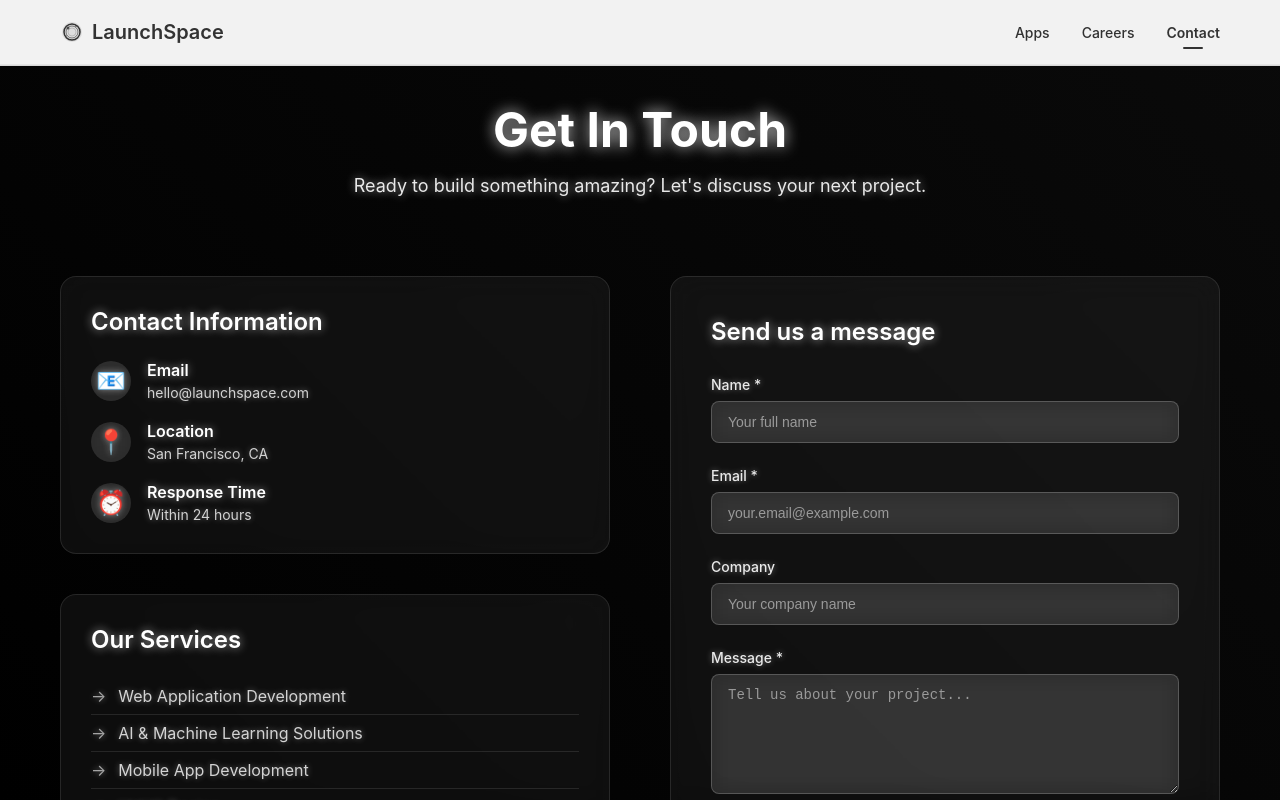
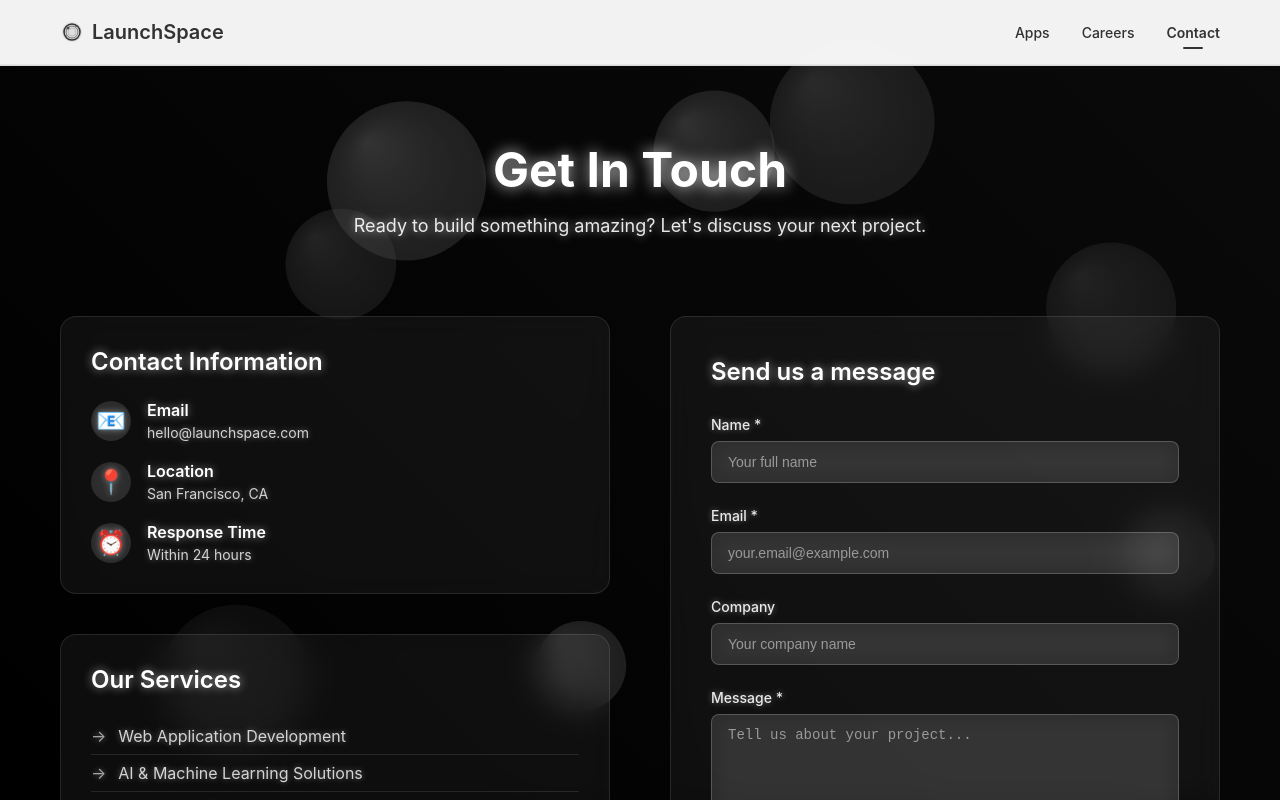
Before and after one commit to UzayPoyrza/LaunchSpace, a React (Create React App) app: page /contact in a window 1280 px wide. Shown: the top 800 px of the page. Built offline with nearby package versions, Linux system fonts and the light colour scheme.

Commit message:
added bubbles in the background and a little bit of padding for desktop

```diff
--- a/src/App.tsx
+++ b/src/App.tsx
@@ -3,6 +3,7 @@ import { BrowserRouter as Router, Routes, Route, Link, useLocation } from 'react
 import './App.css';
 import Apps from './Apps';
 import Contact from './Contact';
+import BubbleBackground from './BubbleBackground';
 
 function AppContent() {
   const [isMenuOpen, setIsMenuOpen] = useState(false);
@@ -36,6 +37,9 @@ function AppContent() {
 
   return (
     <div className={`App ${isHomePage ? 'home-page' : ''}`}>
+      {/* Bubble Background for non-home pages */}
+      {!isHomePage && <BubbleBackground />}
+
       {/* Navigation */}
       <nav className={`navbar ${!isHomePage ? 'inverted' : ''}`}>
         <div className="nav-container">
--- a/src/Apps.css
+++ b/src/Apps.css
@@ -1,6 +1,6 @@
 .apps-page {
   min-height: 100vh;
-  padding: 100px 20px 40px;
+  padding: 140px 20px 40px;
   background: inherit;
   position: relative;
 }
--- /dev/null
+++ b/src/BubbleBackground.css
@@ -0,0 +1,16 @@
+.bubble-background {
+  position: fixed;
+  top: 0;
+  left: 0;
+  width: 100%;
+  height: 100%;
+  pointer-events: none;
+  z-index: -1;
+  opacity: 0.6;
+  filter: blur(0.5px);
+}
+
+/* Ensure bubbles don't interfere with content */
+.bubble-background canvas {
+  display: block;
+}
--- /dev/null
+++ b/src/BubbleBackground.tsx
@@ -0,0 +1,131 @@
+import React, { useEffect, useRef } from 'react';
+import './BubbleBackground.css';
+
+interface Bubble {
+  id: number;
+  x: number;
+  y: number;
+  size: number;
+  speedX: number;
+  speedY: number;
+  opacity: number;
+}
+
+function BubbleBackground() {
+  const canvasRef = useRef<HTMLCanvasElement>(null);
+  const bubblesRef = useRef<Bubble[]>([]);
+  const animationRef = useRef<number | undefined>(undefined);
+
+  useEffect(() => {
+    const canvas = canvasRef.current;
+    if (!canvas) return;
+
+    const ctx = canvas.getContext('2d');
+    if (!ctx) return;
+
+    // Set canvas size
+    const resizeCanvas = () => {
+      canvas.width = window.innerWidth;
+      canvas.height = window.innerHeight;
+    };
+
+    resizeCanvas();
+    window.addEventListener('resize', resizeCanvas);
+
+    // Create initial bubbles
+    const createBubbles = () => {
+      const bubbles: Bubble[] = [];
+      const numBubbles = 8; // Number of bubbles
+
+      for (let i = 0; i < numBubbles; i++) {
+        bubbles.push({
+          id: i,
+          x: Math.random() * canvas.width,
+          y: Math.random() * canvas.height,
+          size: Math.random() * 120 + 80, // 80-200px
+          speedX: (Math.random() - 0.5) * 0.5, // -0.25 to 0.25
+          speedY: (Math.random() - 0.5) * 0.5,
+          opacity: Math.random() * 0.3 + 0.1 // 0.1 to 0.4
+        });
+      }
+      return bubbles;
+    };
+
+    bubblesRef.current = createBubbles();
+
+    // Animation loop
+    const animate = () => {
+      ctx.clearRect(0, 0, canvas.width, canvas.height);
+
+      bubblesRef.current.forEach(bubble => {
+        // Update position
+        bubble.x += bubble.speedX;
+        bubble.y += bubble.speedY;
+
+        // Bounce off edges
+        if (bubble.x - bubble.size / 2 <= 0 || bubble.x + bubble.size / 2 >= canvas.width) {
+          bubble.speedX *= -1;
+        }
+        if (bubble.y - bubble.size / 2 <= 0 || bubble.y + bubble.size / 2 >= canvas.height) {
+          bubble.speedY *= -1;
+        }
+
+        // Keep bubbles within bounds
+        bubble.x = Math.max(bubble.size / 2, Math.min(canvas.width - bubble.size / 2, bubble.x));
+        bubble.y = Math.max(bubble.size / 2, Math.min(canvas.height - bubble.size / 2, bubble.y));
+
+        // Draw bubble
+        ctx.beginPath();
+        ctx.arc(bubble.x, bubble.y, bubble.size / 2, 0, Math.PI * 2);
+        ctx.fillStyle = `rgba(128, 128, 128, ${bubble.opacity})`;
+        ctx.fill();
+
+        // Add subtle gradient effect
+        const gradient = ctx.createRadialGradient(
+          bubble.x - bubble.size / 4,
+          bubble.y - bubble.size / 4,
+          0,
+          bubble.x,
+          bubble.y,
+          bubble.size / 2
+        );
+        gradient.addColorStop(0, `rgba(180, 180, 180, ${bubble.opacity * 0.8})`);
+        gradient.addColorStop(1, `rgba(80, 80, 80, ${bubble.opacity * 0.3})`);
+
+        ctx.beginPath();
+        ctx.arc(bubble.x, bubble.y, bubble.size / 2, 0, Math.PI * 2);
+        ctx.fillStyle = gradient;
+        ctx.fill();
+      });
+
+      animationRef.current = requestAnimationFrame(animate);
+    };
+
+    animate();
+
+    return () => {
+      window.removeEventListener('resize', resizeCanvas);
+      if (animationRef.current) {
+        cancelAnimationFrame(animationRef.current);
+      }
+    };
+  }, []);
+
+  return (
+    <canvas
+      ref={canvasRef}
+      className="bubble-background"
+      style={{
+        position: 'fixed',
+        top: 0,
+        left: 0,
+        width: '100%',
+        height: '100%',
+        pointerEvents: 'none',
+        zIndex: -1
+      }}
+    />
+  );
+}
+
+export default BubbleBackground;
--- a/src/Contact.css
+++ b/src/Contact.css
@@ -1,6 +1,6 @@
 .contact-page {
   min-height: 100vh;
-  padding: 100px 20px 40px;
+  padding: 140px 20px 40px;
   background: inherit;
   position: relative;
 }
```
